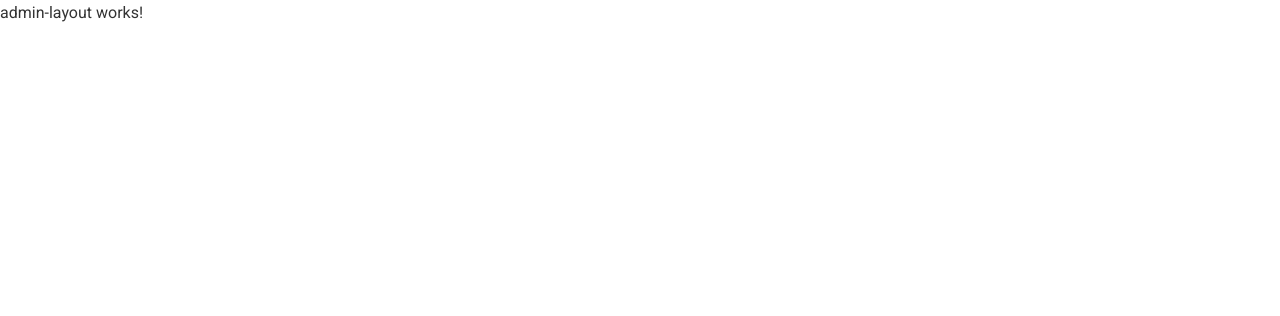
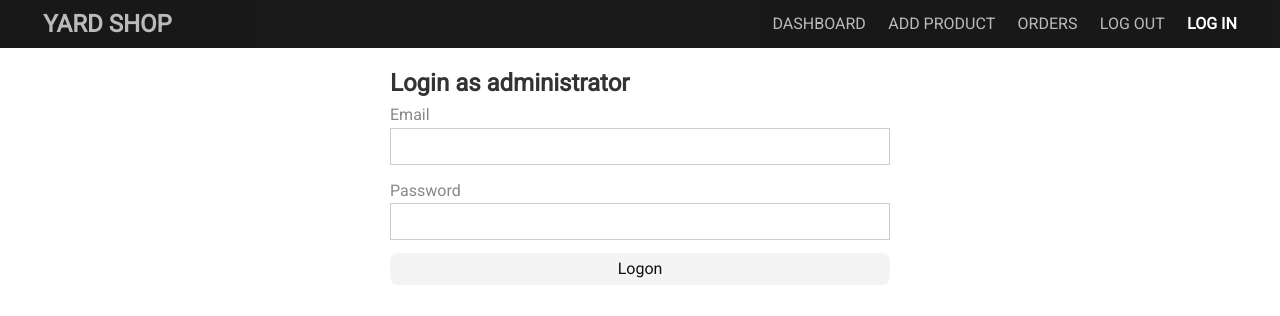
Before and after one commit to Andrey-Yur/Shop, an Angular app in the folder Shop/: page /admin/login in a window 1280 px wide. Shown: the top 316 px of the page. Built offline with nearby package versions, Linux system fonts and the light colour scheme.

Commit message:
v4 login

```diff
--- a/Shop/src/app/admin/login-page/login-page.component.html
+++ b/Shop/src/app/admin/login-page/login-page.component.html
@@ -1 +1,86 @@
-<p>login-page works!</p>
+<form [formGroup]="form" (ngSubmit)="submit()">
+
+    <h2>Login as administrator</h2>
+
+    <div class="form-control">
+        <label for="email">Email</label>
+        <input id="email" type="email" formControlName="email">
+        <div *ngIf="form.get('email').touched && form.get('email').invalid" class="validation">
+            <small *ngIf="form.get('email').errors.required">Enter Email</small>
+            <small *ngIf="form.get('email').errors.email">Enter valid Email</small>
+        </div>
+    </div>
+
+    <div class="form-control">
+        <label for="password">Password</label>
+        <input id="password" type="password" formControlName="password">
+        <div *ngIf="form.get('password').touched && form.get('password').invalid" class="validation">
+            <small *ngIf="form.get('password').errors.required">Enter Password</small>
+            <small *ngIf="form.get('password').errors.minlength">
+                Password must be at least {{form.get('password').errors.minlength.requiredLength}} characters.
+                You have entered: {{form.get('password').errors.minlength.actualLength}}
+            </small>
+        </div>
+    </div>
+
+    <button type="submit" class="btn btn-primary btn-block" [disabled]="form.invalid || submitted">Logon</button>
+
+
+</form>
+
+
+
+
+<!-- <form [formGroup]="form" (ngSubmit)="submit()">
+    <h2>Login as Administrator</h2>
+    <div class="form-control">
+        <label for="email">Email</label>
+        <input type="email" id="email" formControlName="email">
+        <div *ngIf="form.get('email').touched && form.get('email').invalid" class="validation">
+            <small *ngIf="form.get('email').errors.requared">Enter Email</small>
+            <small *ngIf="form.get('email').errors.email">Enter valid Email</small>
+        </div>
+    </div>
+    <div class="form-control">
+        <label for="password">Password</label>
+        <input type="password" id="password" formControlName="password">
+        <div *ngIf="form.get('password').touched && form.get('password').invalid" class="validation">
+            <small *ngIf="form.get('password').errors.requared">Enter Password</small>
+            <small *ngIf="form.get('password').errors.minlength">Password must be at least
+                {{form.get('password').errors.minlength.requaredLength}} charasters. You have entered
+                {{form.get('password').errors.minlength.actualLength}}</small>
+        </div>
+    </div>
+    <button type="submit" class="btn btn-primary btn-block" [disabled]="form.invalid || submited">
+    </button>
+</form> -->
+
+<!-- <form [formGroup]="form" (ngSubmit)="submit()">
+
+    <h2>Login as administrator</h2>
+
+    <div class="form-control">
+        <label for="email">Email</label>
+        <input id="email" type="email" formControlName="email">
+        <div *ngIf="form.get('email').touched && form.get('email').invalid" class="validation">
+            <small *ngIf="form.get('email').errors.required">Enter Email</small>
+            <small *ngIf="form.get('email').errors.email">Enter valid Email</small>
+        </div>
+    </div>
+
+    <div class="form-control">
+        <label for="password">Password</label>
+        <input id="password" type="password" formControlName="password">
+        <div *ngIf="form.get('password').touched && form.get('password').invalid" class="validation">
+            <small *ngIf="form.get('password').errors.required">Enter Password</small>
+            <small *ngIf="form.get('password').errors.minlength">
+                Passwor must be at least {{form.get('password').errors.minlength.requiredLength}} characters.
+                Now he {{form.get('password').errors.minlength.actualLength}}
+            </small>
+        </div>
+    </div>
+
+    <button type="submit" class="btn btn-primary btn-block" [disabled]="form.invalid || submited">Logon</button>
+
+
+</form> -->
--- a/Shop/src/app/admin/login-page/login-page.component.scss
+++ b/Shop/src/app/admin/login-page/login-page.component.scss
@@ -0,0 +1,4 @@
+form{
+max-width: 500px;
+margin: 0 auto;
+}
--- a/Shop/src/app/admin/login-page/login-page.component.ts
+++ b/Shop/src/app/admin/login-page/login-page.component.ts
@@ -1,4 +1,6 @@
 import { Component, OnInit } from '@angular/core';
+import { FormGroup, FormControl, Validators } from '@angular/forms';
+
 
 @Component({
   selector: 'app-login-page',
@@ -6,10 +8,26 @@ import { Component, OnInit } from '@angular/core';
   styleUrls: ['./login-page.component.scss']
 })
 export class LoginPageComponent implements OnInit {
-
+  form: FormGroup
+  submitted = false
   constructor() { }
 
   ngOnInit(): void {
+    this.form = new FormGroup({
+      email: new FormControl(null, [Validators.required, Validators.email]),
+      password: new FormControl(null, [Validators.required, Validators.minLength(6)])
+    })
+  }
+  submit() {
+    if (this.form.invalid) {
+      return;
+    }
+    this.submitted = true;
+
+    const user = {
+      email: this.form.value.email,
+      password: this.form.value.password
+    }
   }
 
 }
--- /dev/null
+++ b/Shop/src/app/admin/orders-page/orders-page.component.html
@@ -0,0 +1 @@
+<p>orders-page works!</p>
--- /dev/null
+++ b/Shop/src/app/admin/orders-page/orders-page.component.ts
@@ -0,0 +1,15 @@
+import { Component, OnInit } from '@angular/core';
+
+@Component({
+  selector: 'app-orders-page',
+  templateUrl: './orders-page.component.html',
+  styleUrls: ['./orders-page.component.scss']
+})
+export class OrdersPageComponent implements OnInit {
+
+  constructor() { }
+
+  ngOnInit(): void {
+  }
+
+}
--- a/Shop/src/app/admin/shared/admin-layout/admin-layout.component.html
+++ b/Shop/src/app/admin/shared/admin-layout/admin-layout.component.html
@@ -1 +1,24 @@
-<p>admin-layout works!</p>
+<nav class="navbar bg-dark">
+    <h2><a routerLink="/">YARD SHOP</a></h2>
+    <ul>
+        <li routerLinkActive="active">
+            <a [routerLink]="['/admin','dashboard']">DASHBOARD</a>
+        </li>
+        <li routerLinkActive="active">
+            <a [routerLink]="['/admin','add']">ADD PRODUCT</a>
+        </li>
+        <li routerLinkActive="active">
+            <a [routerLink]="['/admin','orders']">ORDERS</a>
+        </li>
+        <li routerLinkActive="active">
+            <a [routerLink]="['/admin','']">LOG OUT</a>
+        </li>
+        <li routerLinkActive="active">
+            <a [routerLink]="['/admin','login']">LOG IN</a>
+        </li>
+    </ul>
+</nav>
+<div class="container">
+    <router-outlet></router-outlet>
+
+</div>
--- a/Shop/src/app/app-routing.module.ts
+++ b/Shop/src/app/app-routing.module.ts
@@ -15,7 +15,7 @@ const routes: Routes = [
       { path: 'cart', component: CartPageComponent }
     ]
   },
-  { path: 'admin', loadChildren: './admin/admin.module#AdminModule' }
+  { path: 'admin', loadChildren: () => import('./admin/admin.module').then(m => m.AdminModule) }
 ];
 
 @NgModule({
--- a/Shop/src/app/app.module.ts
+++ b/Shop/src/app/app.module.ts
@@ -7,6 +7,7 @@ import { MainLayoutComponent } from './shared/main-layout/main-layout.component'
 import { MainPageComponent } from './main-page/main-page.component';
 import { ProductPageComponent } from './product-page/product-page.component';
 import { CartPageComponent } from './cart-page/cart-page.component';
+
 
 @NgModule({
   declarations: [
--- a/Shop/src/app/shared/main-layout/main-layout.component.html
+++ b/Shop/src/app/shared/main-layout/main-layout.component.html
@@ -15,4 +15,8 @@
         </li>
     </ul>
 </nav>
-<router-outlet></router-outlet>
+<div class="container">
+
+    <router-outlet></router-outlet>
+
+</div>
--- a/Shop/tsconfig.base.json
+++ b/Shop/tsconfig.base.json
@@ -8,6 +8,7 @@
     "declaration": false,
     "downlevelIteration": true,
     "experimentalDecorators": true,
+    "allowJs": true,
     "moduleResolution": "node",
     "importHelpers": true,
     "target": "es2015",
```
Also changed, not shown: Shop/src/app/admin/admin.module.ts (+21 -7 lines), Shop/src/app/admin/orders-page/orders-page.component.scss (added).
